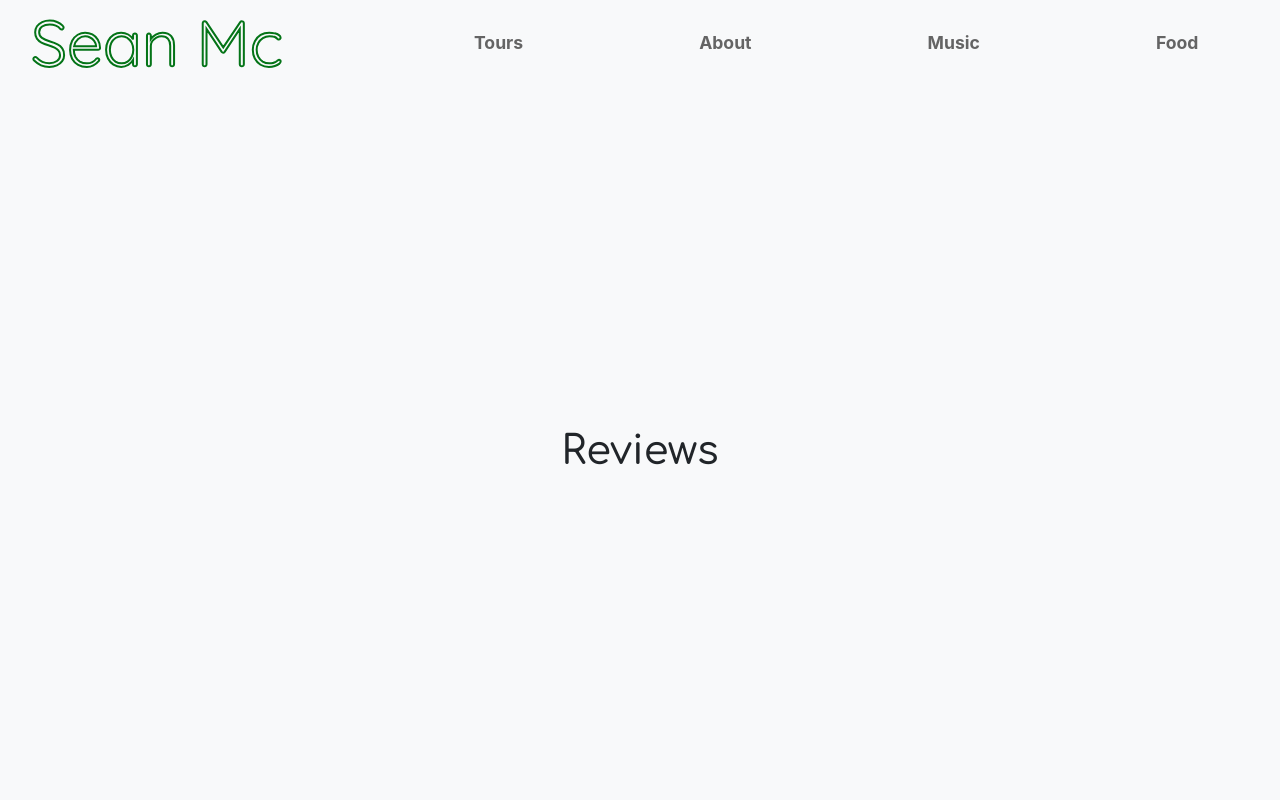
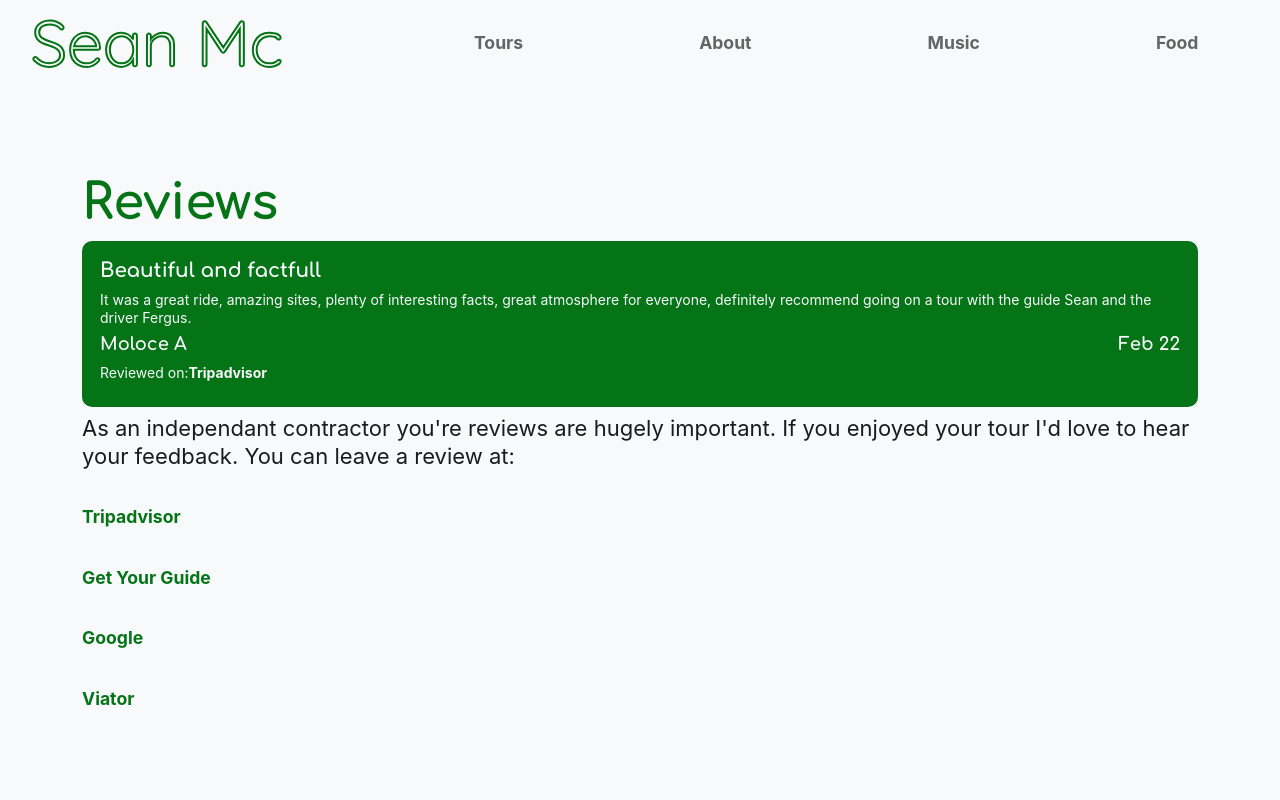
Before and after one commit to Sean-Mc-Mahon/SeanMc-Tours, a React (Create React App) app: page /reviews in a window 1280 px wide. Shown: the top 800 px of the page. Built offline with nearby package versions, Linux system fonts and the light colour scheme.

Commit message:
review content added

```diff
--- a/src/pages/Reviews.js
+++ b/src/pages/Reviews.js
@@ -1,12 +1,95 @@
 import React from "react";
 import { InfoPages } from "../styles";
+//bootstrap
+import { Container, Row, Col } from "react-bootstrap";
+//styled components
+import styled from "styled-components";
+//Animations
+import { motion } from "framer-motion";
 
 const Reviews = () => {
   return (
     <InfoPages>
-      <h1>Reviews</h1>
+      <Container>
+        <Row>
+          <Col>
+            <h2>Reviews</h2>
+            <Review className="review">
+              <h4 className="review-title">Beautiful and factfull</h4>
+              <p className="review-text">
+                It was a great ride, amazing sites, plenty of interesting facts,
+                great atmosphere for everyone, definitely recommend going on a
+                tour with the guide Sean and the driver Fergus.
+              </p>
+              <div className="name-date">
+                <h5 className="review-name">Moloce A</h5>
+                <h5 className="review-date">Feb 22</h5>
+              </div>
+              <p className="review-site">
+                Reviewed on:
+                <a href="https://www.tripadvisor.ie/Attraction_Review-g186605-d6728818-Reviews-Finn_McCools_Tours-Dublin_County_Dublin.html#REVIEWS">
+                  Tripadvisor
+                </a>
+              </p>
+            </Review>
+            <p>
+              As an independant contractor you're reviews are hugely important.
+              If you enjoyed your tour I'd love to hear your feedback. You can
+              leave a review at:
+            </p>
+            <p>
+              <a href="https://www.tripadvisor.ie/Attraction_Review-g186605-d6728818-Reviews-Finn_McCools_Tours-Dublin_County_Dublin.html#REVIEWS">
+                Tripadvisor
+              </a>
+            </p>
+            <p>
+              <a href="https://www.getyourguide.com/dublin-l31/giant-s-causeway-full-day-tour-from-dublin-t67953/">
+                Get Your Guide
+              </a>
+            </p>
+            <p>
+              <a href="https://www.google.com/search?q=finnmccools+tours+reviews&sxsrf=APq-WBvFdgqkTomb6fWUO7PbjIben8WX7g%3A1645466140111&ei=HNITYuCZBtK4gQbBlJPABg&ved=0ahUKEwjgl5WGr5H2AhVSXMAKHUHKBGgQ4dUDCA4&uact=5&oq=finnmccools+tours+reviews&gs_lcp=Cgdnd3Mtd2l6EAMyBQgAEKIEOgcIABBHELADOgoILhDHARCvARANOgYIABAWEB46AggmOgcIIRAKEKABSgQIQRgASgQIRhgAUMIFWKgRYMwSaAFwAXgAgAFViAGeBJIBATiYAQCgAQHIAQjAAQE&sclient=gws-wiz#lrd=0x48670e9b3484f153:0x43098a869598425b,1,,,">
+                Google
+              </a>
+            </p>
+            <p>
+              <a href="https://www.viator.com/en-IE/tours/Dublin/Cliffs-of-Moher-The-Burren-and-Galway-Day-Trip-from-Dublin/d503-7572P3">
+                Viator
+              </a>
+            </p>
+          </Col>
+        </Row>
+      </Container>
     </InfoPages>
   );
 };
 
+const Review = styled.div`
+  border-radius: 10px;
+  border: 2px solid var(--green);
+  padding: 1rem;
+  background: var(--green);
+  color: var(--white);
+  .name-date {
+    display: flex;
+    justify-content: space-between;
+  }
+  h4 {
+    font-size: 20px;
+  }
+  h5 {
+    font-size: 18px;
+  }
+  p {
+    padding: 0;
+    margin-bottom: 0.5rem;
+    color: var(--white);
+    font-size: 14px;
+  }
+  a {
+    color: var(--white);
+    font-size: 14px;
+  }
+`;
+
 export default Reviews;
--- a/src/styles.js
+++ b/src/styles.js
@@ -82,7 +82,7 @@ export const InfoPages = styled(motion.div)`
   a {
     color: var(--green);
     font-weight: bolder;
-    text-decoration: underline;
+    text-decoration: none;
   }
 `;
 
```
